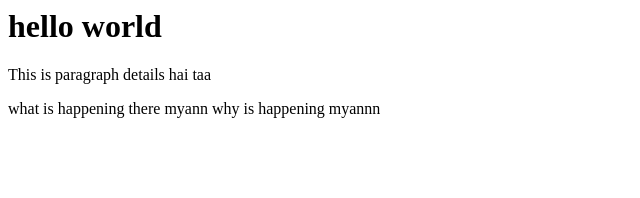
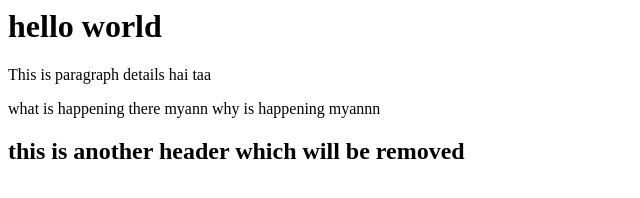
Before and after one commit to Abstha002/testing-git, a plain HTML site: page index.html in a window 1280 px wide. Shown: the whole page, without its empty margins (0-640 px from the left). Drawn offline with Linux system fonts and the light colour scheme.

```diff
--- a/index.html
+++ b/index.html
@@ -6,5 +6,7 @@
         <h1>hello world</h1>
         <p>This is paragraph details hai taa</p>
         <p>what is happening there myann why is happening myannn</p>
+
+        <h2>this is another header which will be removed</h2>
     </body>
 </html>
```
